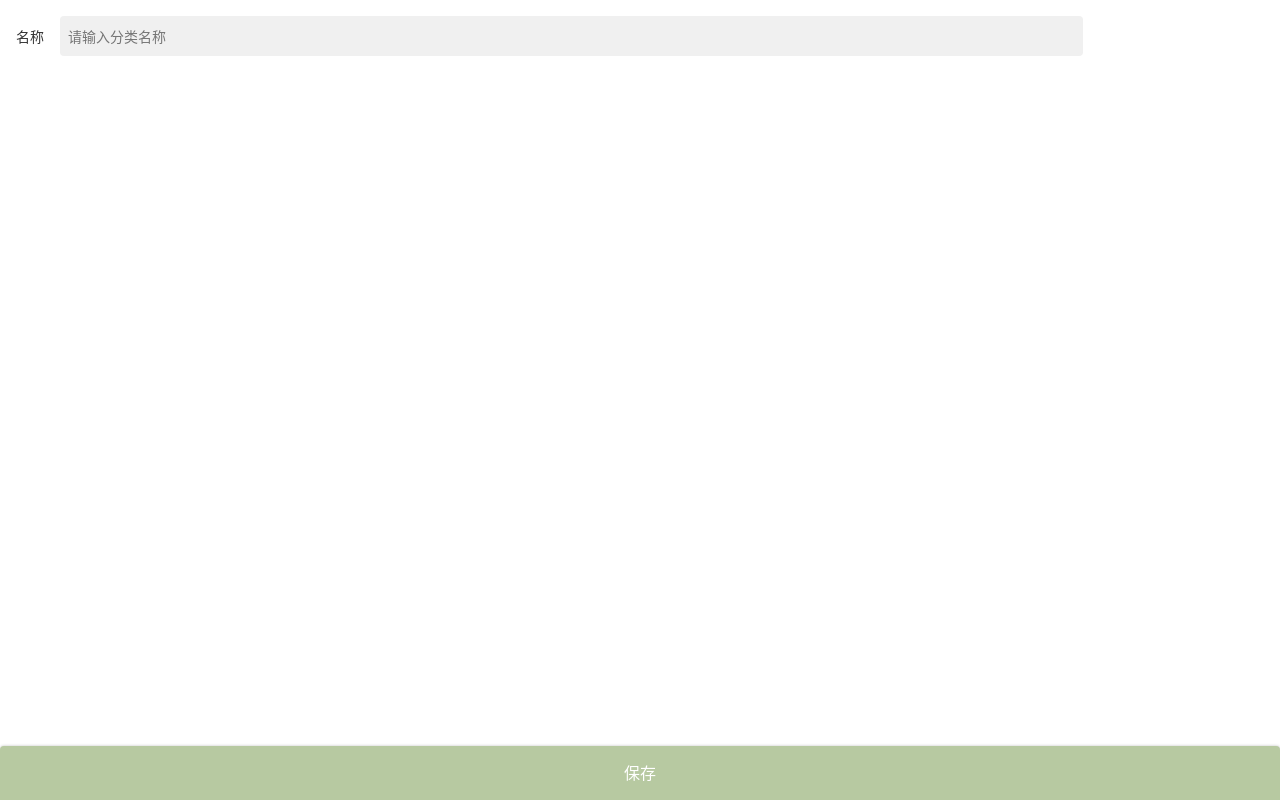
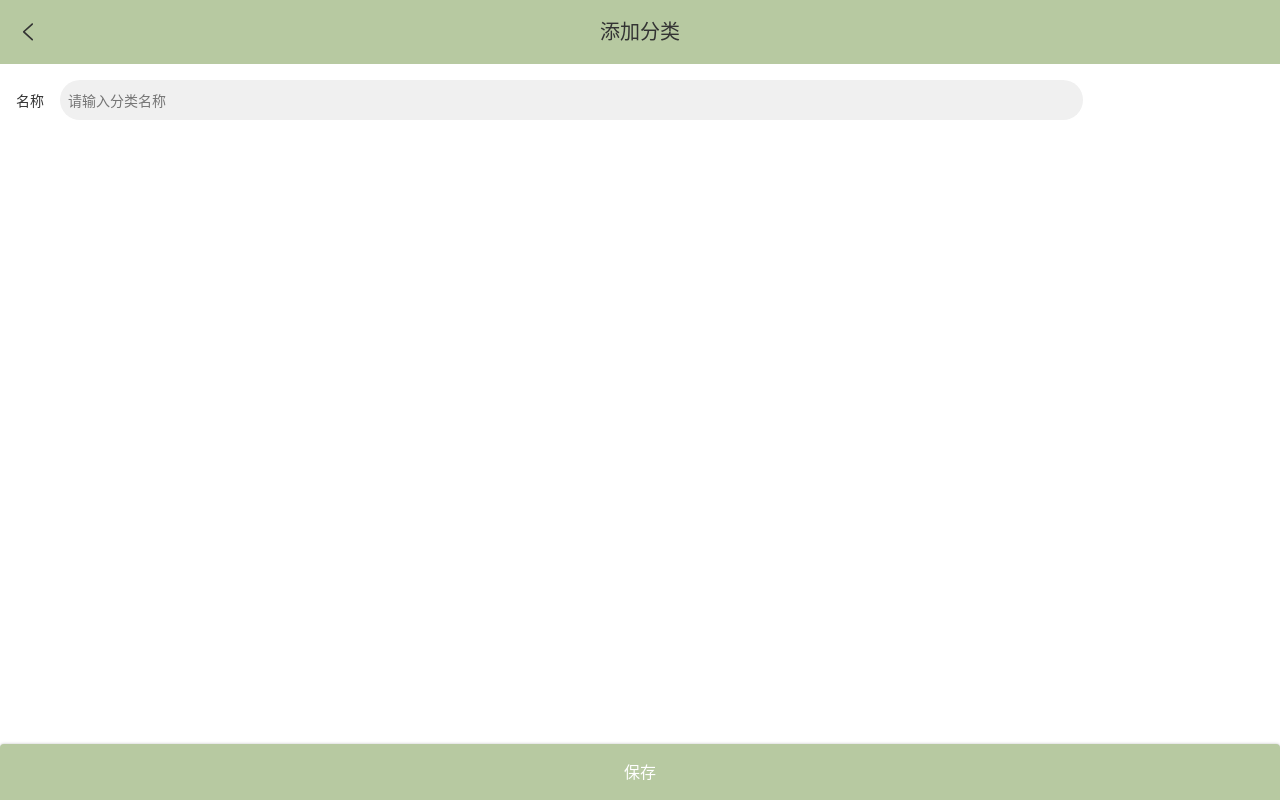
Before and after one commit to LLLLxto/green-grape, a Vue app: page /#/labels/create in a window 1280 px wide. Built offline with nearby package versions, Linux system fonts and the light colour scheme.

Commit message:
CreateLabel CSS

```diff
--- a/src/components/Charge/Tags.vue
+++ b/src/components/Charge/Tags.vue
@@ -1,7 +1,7 @@
 <template>
   <div class="tags">
     <ul class="current">
-      <li v-for="tag in dataSource" :key="tag"
+      <li v-for="tag in dataSource" :key="tag.name"
           :class="{selected:selectedTags.indexOf(tag)>=0}"
           @click="toggle(tag)">{{ tag }}
       </li>
--- /dev/null
+++ b/src/components/FooterButton.vue
@@ -0,0 +1,37 @@
+<template>
+  <div class="footerButton-wrapper">
+    <button class="footerButton" @click="$emit('click',$event)">
+      <slot/>
+    </button>
+  </div>
+</template>
+
+<script lang="ts">
+import Vue from 'vue';
+import {Component} from 'vue-property-decorator';
+
+@Component
+export default class FooterButton extends Vue {
+}
+</script>
+
+<style scoped lang="scss">
+@import "~@/assets/style/helper.scss";
+
+.footerButton {
+  @extend %outerShadow;
+  background: $color-highlight;
+  border: none;
+  font-size: 16px;
+  color: white;
+  border-radius: 4px 4px 0 0;
+  height: 56px;
+  width: 100vw;
+
+  &-wrapper {
+    text-align: center;
+    position: fixed;
+    bottom: 0;
+  }
+}
+</style>
--- a/src/models/tagListModel.ts
+++ b/src/models/tagListModel.ts
@@ -12,6 +12,7 @@ type TagListModel = {
 const tagListModel: TagListModel = {
   data: [],
   fetch() {
+    console.log('看这里')
     return JSON.parse(window.localStorage.getItem(localStorageKeyName) || '[]');
 
   },
--- a/src/views/CreateLabel.vue
+++ b/src/views/CreateLabel.vue
@@ -1,6 +1,10 @@
 <template>
   <div>
-    <Header></Header>
+    <div class="navBar">
+      <Icon name="back" class="backIcon"/>
+      <span class="title">添加分类</span>
+      <span class="rightHolder"></span>
+    </div>
     <div class="createName">
       <span class="name">名称</span>
       <input type="text" placeholder="请输入分类名称" id="inputTagName" @click="saveTag" autocomplete="off">
@@ -8,9 +12,7 @@
     <ol class="icons">
       <li></li>
     </ol>
-    <div class="saveTag-wrapper">
-      <button class="saveTag" @click="saveTag">保存</button>
-    </div>
+    <FooterButton @click="saveTag">保存</FooterButton>
   </div>
 </template>
 
@@ -18,18 +20,22 @@
 import Vue from 'vue';
 import {Component} from 'vue-property-decorator';
 import tagListModel from '@/models/tagListModel';
+import FooterButton from '@/components/FooterButton.vue';
 
-@Component
+@Component({
+  components: {FooterButton}
+})
 export default class EditLabel extends Vue {
   saveTag() {
-    const name = document.getElementById("inputTagName").value;
+    const input = document.getElementById('inputTagName') as HTMLInputElement;
+    const name = input.value;
     if (name) {
       const message = tagListModel.create(name);
       if (message === 'duplicated') {
         window.alert('分类名称已经存在啦');
-      }else if(message === 'success'){
-        window.alert('保存成功')
-        this.$router.go(-1)
+      } else if (message === 'success') {
+        window.alert('保存成功');
+        this.$router.go(-1);
       }
     }
   }
@@ -39,6 +45,27 @@ export default class EditLabel extends Vue {
 
 <style scoped lang="scss">
 @import "~@/assets/style/helper.scss";
+.navBar{
+  text-align: center;
+  font-size:20px;
+  height: 64px;
+  padding:12px 16px;
+  background: $color-highlight;
+  display:flex;
+  align-items: center;
+  justify-content: space-between;
+  > .title{
+
+  }
+  > .backIcon{
+    width:24px;
+    height:24px;
+  }
+  > .rightHolder{
+    width:24px;
+    height:24px;
+  }
+}
 
 .createName {
   font-size: 14px;
@@ -54,27 +81,10 @@ export default class EditLabel extends Vue {
   input {
     height: 40px;
     flex-grow: 0.8;
-    border-radius: 4px;
+    border-radius: 20px;
     padding: 8px;
     background: $color-grey;
     border: none;
   }
 }
-
-.saveTag {
-  @extend %outerShadow;
-  background: $color-highlight;
-  border: none;
-  font-size: 16px;
-  color: white;
-  border-radius: 4px 4px 0 0;
-  height: 54px;
-  width: 100vw;
-
-  &-wrapper {
-    text-align: center;
-    position: fixed;
-    bottom: 0;
-  }
-}
 </style>
--- a/src/views/Labels.vue
+++ b/src/views/Labels.vue
@@ -3,29 +3,11 @@
     <Types/>
     <ol class="tags">
       <li v-for="tag in tags" :key="tag.id">
-        <span>{{tag.name}}</span>
+        <span>{{ tag.name }}</span>
         <Icon name="delete"/>
       </li>
-      <!--      <li>-->
-      <!--        <span>餐饮</span>-->
-      <!--        <Icon name="delete"/>-->
-      <!--      </li>-->
-      <!--      <li>-->
-      <!--        <span>购物</span>-->
-      <!--        <Icon name="delete"/>-->
-      <!--      </li>-->
-      <!--      <li>-->
-      <!--        <span>交通</span>-->
-      <!--        <Icon name="delete"/>-->
-      <!--      </li>-->
-      <!--      <li>-->
-      <!--        <span>住宿</span>-->
-      <!--        <Icon name="delete"/>-->
-      <!--      </li>-->
     </ol>
-    <div class="createTag-wrapper">
-      <button class="createTag" @click="createTag">添加分类</button>
-    </div>
+    <FooterButton class="createTag" @click="createTag">添加分类</FooterButton>
   </div>
 </template>
 
@@ -34,17 +16,20 @@ import Vue from 'vue';
 import {Component} from 'vue-property-decorator';
 import Types from '@/components/Charge/Types.vue';
 import tagListModel from '@/models/tagListModel';
+import FooterButton from '@/components/FooterButton.vue';
 
 tagListModel.fetch();
 
 @Component({
-  components: {Types}
+  components: {FooterButton, Types}
 })
 export default class Label extends Vue {
   tags = tagListModel.data;
-  createTag(){
-    this.$router.push('labels/create')
+
+  createTag() {
+    this.$router.push('labels/create');
   }
+
   // createTag() {
   //   const name = window.prompt('请输入分类名称');
   //   if (name) {
@@ -83,20 +68,5 @@ export default class Label extends Vue {
   }
 }
 
-.createTag {
-  @extend %outerShadow;
-  background: $color-highlight;
-  border: none;
-  font-size: 16px;
-  color: white;
-  border-radius: 4px 4px 0 0;
-  height: 54px;
-  width: 100vw;
 
-  &-wrapper {
-    text-align: center;
-    position: fixed;
-    bottom: 0;
-  }
-}
 </style>
```
Also changed, not shown: src/assets/icons/back.svg (added).
